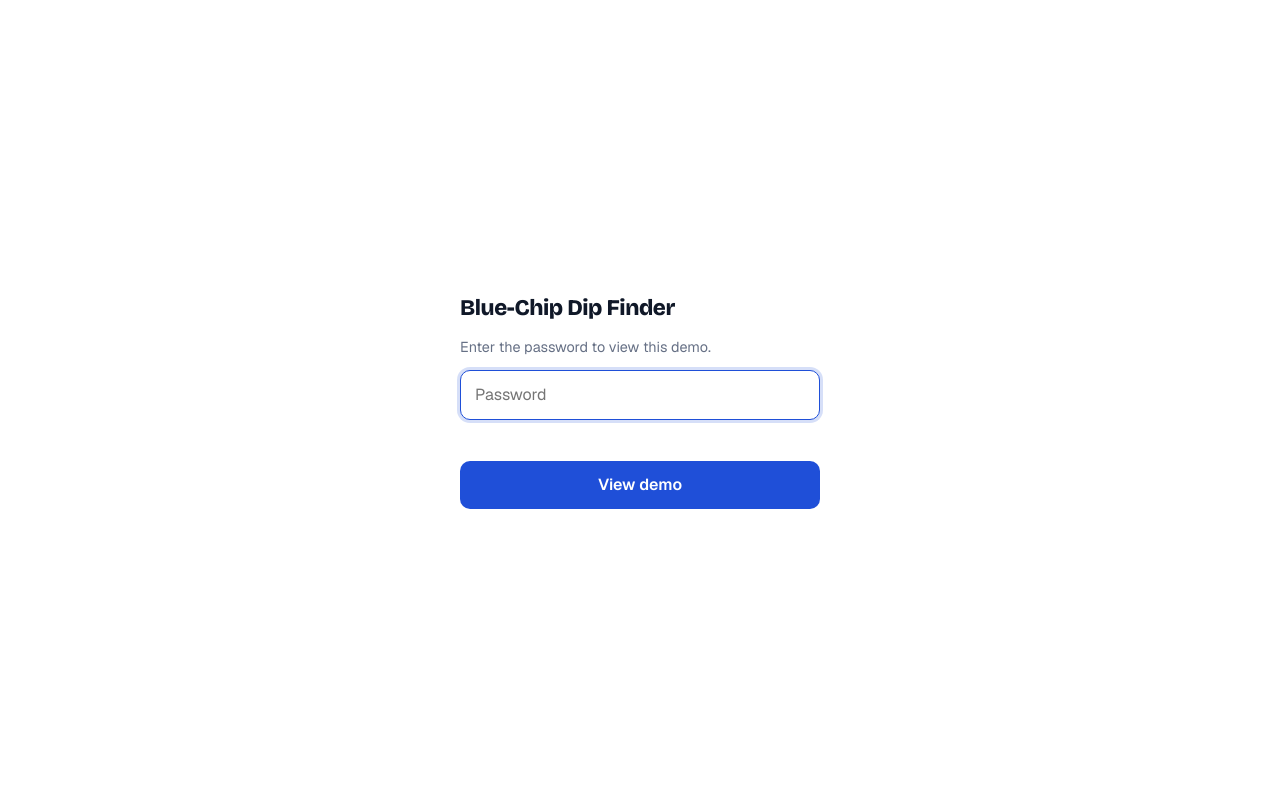
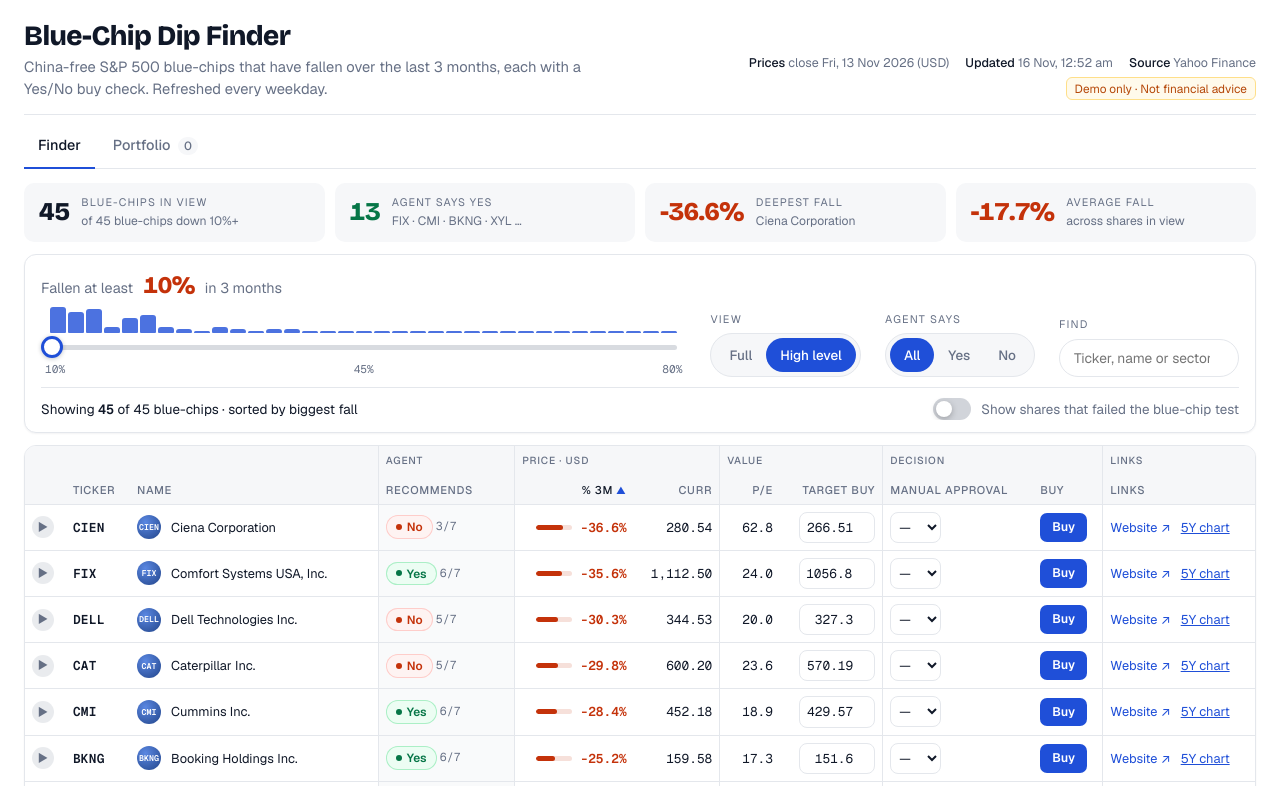
Before and after one commit to stom63951-ux/Blue-chip-finder, a plain HTML site: page index.html in a window 1280 px wide. Shown: the top 786 px of the page. Drawn offline with nearby package versions, Linux system fonts and the light colour scheme.

Commit message:
Remove the password screen so the dashboard opens straight away
Co-Authored-By: Claude Fable 5.2 <noreply@anthropic.com>
Claude-Session: https://claude.ai/code/session_01P5QoXzHtxn6zJhZkUB1vzF

```diff
--- a/index.html
+++ b/index.html
@@ -303,19 +303,6 @@ html{-webkit-text-size-adjust:100%}
   .book{grid-template-columns:1fr}
 }
 
-/* ---- password screen ---- */
-.gate{position:fixed;inset:0;z-index:100;display:grid;place-items:center;background:#ffffff;padding:24px max(16px,env(safe-area-inset-left,0px));transition:opacity .4s ease}
-.gate.out{opacity:0;pointer-events:none}
-.gate form{width:min(360px,100%);display:grid;gap:12px;text-align:left}
-.gate h2{font-size:1.4rem}
-.gate p{margin:0;color:var(--muted);font-size:.9rem}
-.gate input{font:inherit;font-size:16px;padding:12px 14px;border:1px solid var(--edge);border-radius:10px;color:var(--ink);background:#fff}
-.gate input:focus{outline:none;border-color:var(--chip);box-shadow:0 0 0 3px color-mix(in srgb,var(--chip) 18%,transparent)}
-.gate button{font:inherit;font-weight:600;font-size:1rem;padding:12px;border:0;border-radius:10px;background:var(--chip);color:#fff;cursor:pointer}
-.gate .err{color:var(--bad);font-size:.85rem;min-height:1.2em}
-.gate.shake form{animation:shake .4s}
-@keyframes shake{20%,60%{transform:translateX(-6px)}40%,80%{transform:translateX(6px)}}
-body.locked .wrap{visibility:hidden}
 
 /* ---- card view inside the tap-to-open panel (phones and iPads) ---- */
 .sumcard{display:none}
@@ -507,7 +494,6 @@ body.modal-open{overflow:hidden}
 
 </head>
 <body>
-<div class="gate" id="gate"><form id="gateForm" autocomplete="off"><h2>Blue-Chip Dip Finder</h2><p>Enter the password to view this demo.</p><input id="pw" type="password" placeholder="Password" aria-label="Password" autofocus><div class="err" id="pwErr" aria-live="polite"></div><button type="submit">View demo</button></form></div>
 <div class="wrap">
   <header class="hero">
     <div>
@@ -1362,16 +1348,6 @@ buildTallies(); buildHist(); render();
 setTab(location.hash==="#portfolio" ? "portfolio" : (store.get("bcdf.tab","finder")));
 if(document.fonts && document.fonts.ready) document.fonts.ready.then(()=>{ moveInd(document.getElementById("segView")); moveInd(document.getElementById("segAg")); });
 
-(function(){
-  const gate=document.getElementById("gate"); let ok=false;
-  try{ ok = sessionStorage.getItem("bcdf.ok")==="1" || localStorage.getItem("bcdf.ok")==="1"; }catch(e){}
-  const open=()=>{ document.body.classList.remove("locked"); gate.classList.add("out"); setTimeout(()=>gate.hidden=true,450); moveInd(document.getElementById("segView")); moveInd(document.getElementById("segAg")); };
-  if(ok){ gate.hidden=true; return; }
-  document.body.classList.add("locked");
-  document.getElementById("gateForm").addEventListener("submit",e=>{ e.preventDefault();
-    if(document.getElementById("pw").value.trim().toLowerCase()==="tom"){ try{sessionStorage.setItem("bcdf.ok","1");localStorage.setItem("bcdf.ok","1")}catch(_){} open(); }
-    else { document.getElementById("pwErr").textContent="That password isn't right. Try again."; gate.classList.remove("shake"); void gate.offsetWidth; gate.classList.add("shake"); } });
-})();
 </script>
 
 </body>
```
